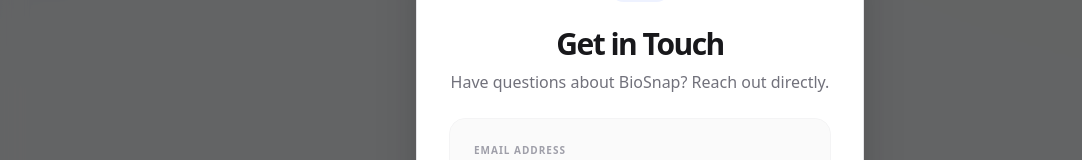
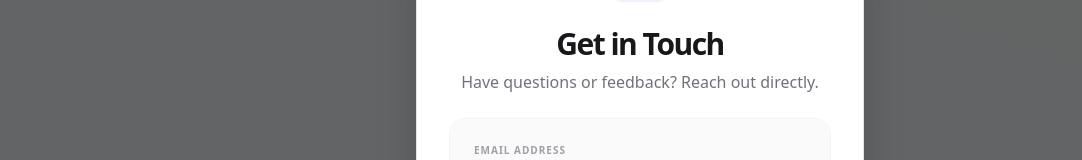
Before and after one commit to nishat-jihad/BioSnap, a React (Vite) app: page / in a window 1280 px wide. Both pictures are taken after a click on the button "CONTACT US". Shown: the part 816-976 px from the top of the page, without its empty margins (0-1082 px from the left). Built offline with nearby package versions, Linux system fonts and the light colour scheme; no server answers.

Commit message:
Update App.tsx

```diff
--- a/src/App.tsx
+++ b/src/App.tsx
@@ -15,7 +15,7 @@ import Navbar from './components/Navbar';
 import { motion, AnimatePresence } from 'motion/react';
 import { Mail, X } from 'lucide-react';
 
-// Firebase Persistence এনাবল করা (ক্রোম এবং অন্যান্য ব্রাউজারে ডাটা সিঙ্ক ঠিক রাখার জন্য)
+// ১. ক্রোম এবং অন্যান্য ব্রাউজারে ডাটা সিঙ্ক ঠিক রাখার জন্য পারসিস্টেন্স এনাবল করা
 if (typeof window !== "undefined") {
   enableIndexedDbPersistence(db).catch((err) => {
     if (err.code === 'failed-precondition') {
@@ -37,7 +37,7 @@ export default function App() {
     const unsubscribe = onAuthStateChanged(auth, async (currentUser) => {
       setUser(currentUser);
       if (currentUser) {
-        // রিয়েল-টাইম ডাটা সিঙ্ক নিশ্চিত করতে onSnapshot ব্যবহার
+        // ২. রিয়েল-টাইম ডাটা সিঙ্ক নিশ্চিত করতে onSnapshot ব্যবহার
         const userDocRef = doc(db, 'users', currentUser.uid);
         const unsubscribeProfile = onSnapshot(userDocRef, (docSnap) => {
           if (docSnap.exists()) {
@@ -68,7 +68,7 @@ export default function App() {
     }
   }, [isDarkMode]);
 
-  // ইমেইল পাঠানোর ফাংশন
+  // ৩. ইমেইল পাঠানোর ফাংশন
   const handleEmailRedirect = () => {
     window.location.href = "mailto:alamnishat456@gmail.com?subject=Inquiry from BioSnap";
   };
@@ -144,7 +144,7 @@ export default function App() {
         </div>
       </footer>
 
-      {/* Contact Us Modal */}
+      {/* ৪. কন্টাক্ট মডাল - সরাসরি ইমেইল করার সুবিধা সহ */}
       <AnimatePresence>
         {showContact && (
           <div className="fixed inset-0 z-[100] flex items-center justify-center p-4">
@@ -176,7 +176,7 @@ export default function App() {
                 <div className="space-y-2">
                   <h2 className="text-3xl font-black tracking-tighter">Get in Touch</h2>
                   <p className="text-zinc-500 dark:text-zinc-400 font-medium">
-                    Have questions about BioSnap? Reach out directly.
+                    Have questions or feedback? Reach out directly.
                   </p>
                 </div>
 
```
